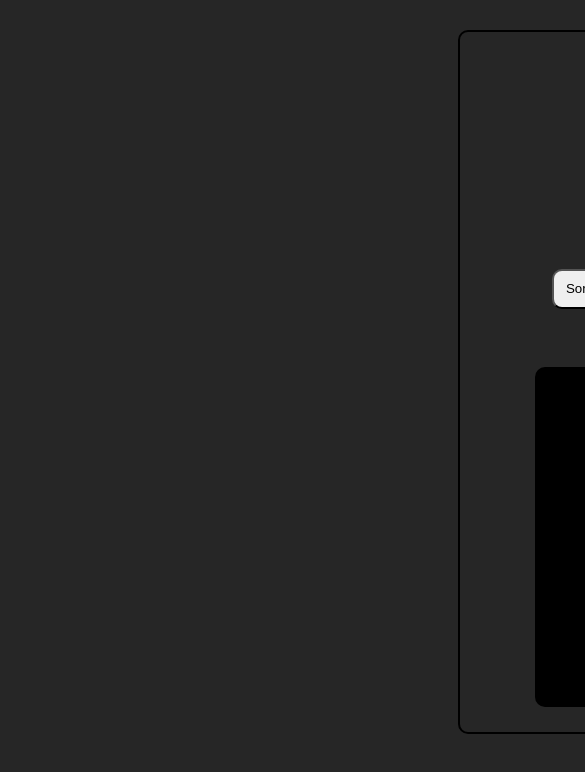
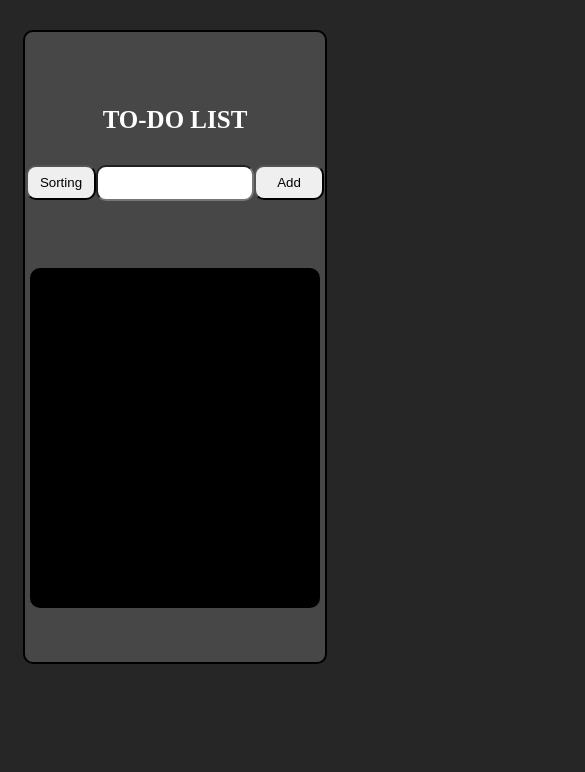
Before and after one commit to cj-the-owl/todo-list, a plain HTML site: page index.html in a window 390 px wide. Shown: the top 772 px of the page, 585 px wide, since content can reach past the window. Drawn offline with Linux system fonts and the light colour scheme.

Commit message:
partially responsive

```diff
--- a/assets/style.css
+++ b/assets/style.css
@@ -14,6 +14,7 @@ body {
     width: 40rem;
     margin-left: 450px;
     margin-top: 30px;
+    background-color: rgb(71, 71, 71);
 
 }
 
@@ -95,3 +96,46 @@ ul li span:hover{
     background: #edeef0;
     color: black;
 }
+
+@media screen and (max-width: 400px) {
+    body {
+        text-align: center;
+    }
+    .container {
+        margin-left: 15px;
+        display: flex;
+        justify-content: center;
+        align-items: center;
+        width: 300px;
+        height: 630px;
+
+    }
+
+    h1 {
+        font-size: 25px;
+        padding: 5px;
+        margin-top: 40px;
+    }
+
+    .screen {
+        display: flex;
+        flex-direction: row;
+        padding: 10px;
+    }
+
+    input {
+        height:30px;
+        width: 150px;
+        font-size: 15px;
+    }
+
+    .b1, .b2 {
+        width: 70px;
+        height: 35px;
+    }
+
+    #list {
+        width: 250px;
+    }
+
+}
--- a/index.html
+++ b/index.html
@@ -16,7 +16,7 @@
             <button onclick="addTask()" class="b2">Add</button>
         </div>
     <p id="displaytask"></p>
-    <div>
+    <div class="the-list">
         <ul id="list">
             <!-- <li class="checked"></li> -->
         </ul>
```
Also changed, not shown: assets/script/script.js (line endings or trailing spaces).
